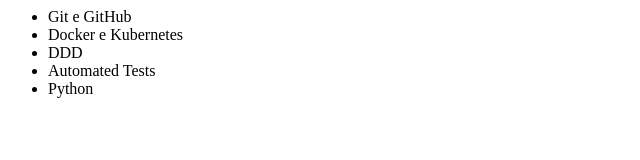
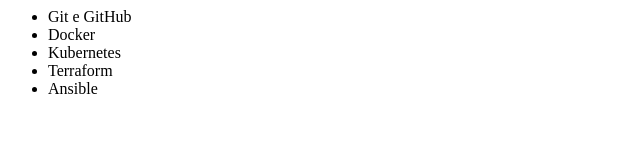
Before and after one commit to joaovictorino/portal, a plain HTML site: page home.html in a window 1280 px wide. Shown: the whole page, without its empty margins (0-640 px from the left). Drawn offline with Linux system fonts and the light colour scheme.

Commit message:
Revert "adicionando novo lab de python"
This reverts commit f5ad89fdc10859db20853b338ecd4c79cae9998e.

```diff
--- a/home.html
+++ b/home.html
@@ -3,10 +3,10 @@
   <body>
     <ul>
       <li>Git e GitHub</li>
-      <li>Docker e Kubernetes</li>
-      <li>DDD</li>
-      <li>Automated Tests</li>
-      <li>Python</li>
+      <li>Docker</li>
+      <li>Kubernetes</li>
+      <li>Terraform</li>
+      <li>Ansible</li>
     <ul>
   </body>
 </html>
```
